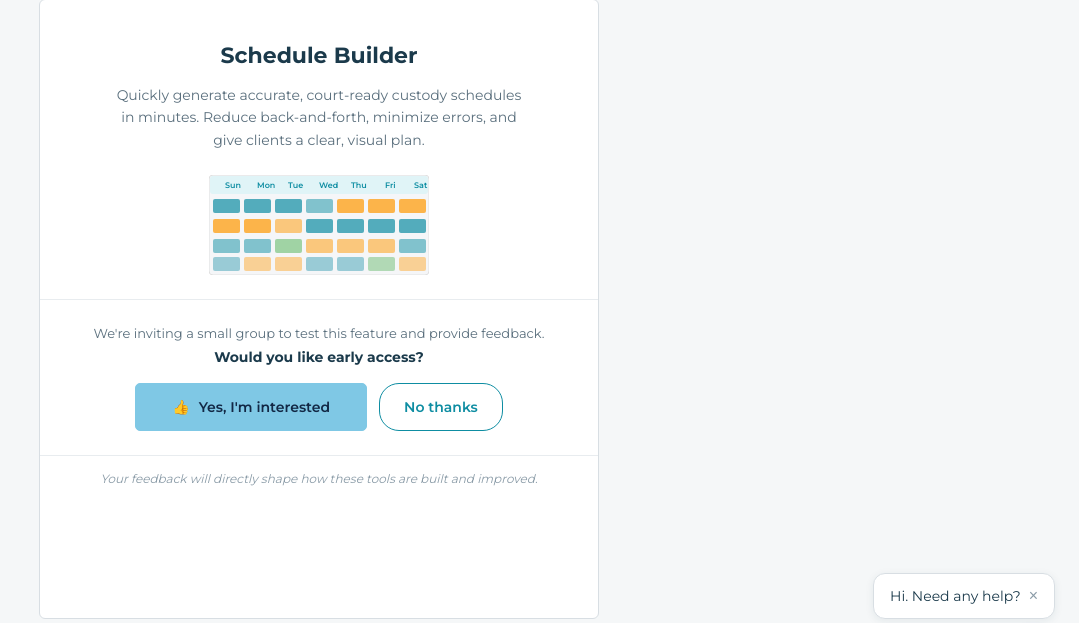
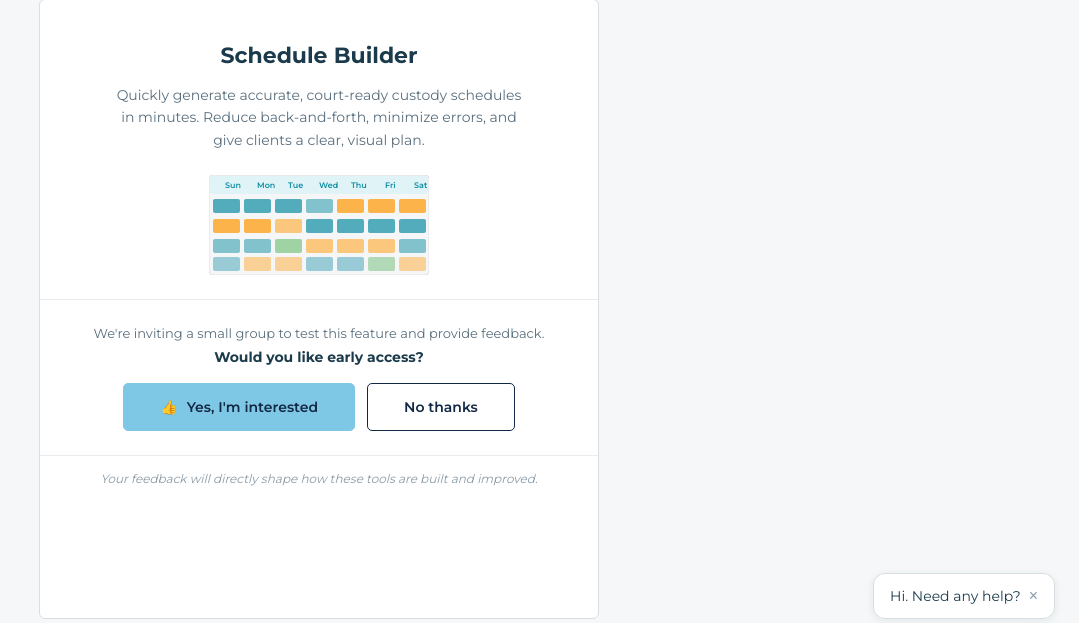
Before and after one commit to aschneider-bit/pro-test-march-2026, a FastAPI app: page /custody-navigator in a window 1280 px wide. Shown: the part 105-728 px from the top of the page, without its empty margins (201-1280 px from the left). Run offline with FastAPI, Linux system fonts and the light colour scheme.

Commit message:
auto: update style.css

```diff
--- a/static/style.css
+++ b/static/style.css
@@ -1531,8 +1531,12 @@ textarea.form-input {
 }
 
 .splash-btn-no {
-    padding: 8px 24px;
-    font-size: 14px;
+    padding: 14px 36px;
+    font-size: 14px;
+    font-weight: 600;
+    border-radius: 5px;
+    border-color: #122845;
+    color: #122845;
 }
 
 .splash-footer {
```
